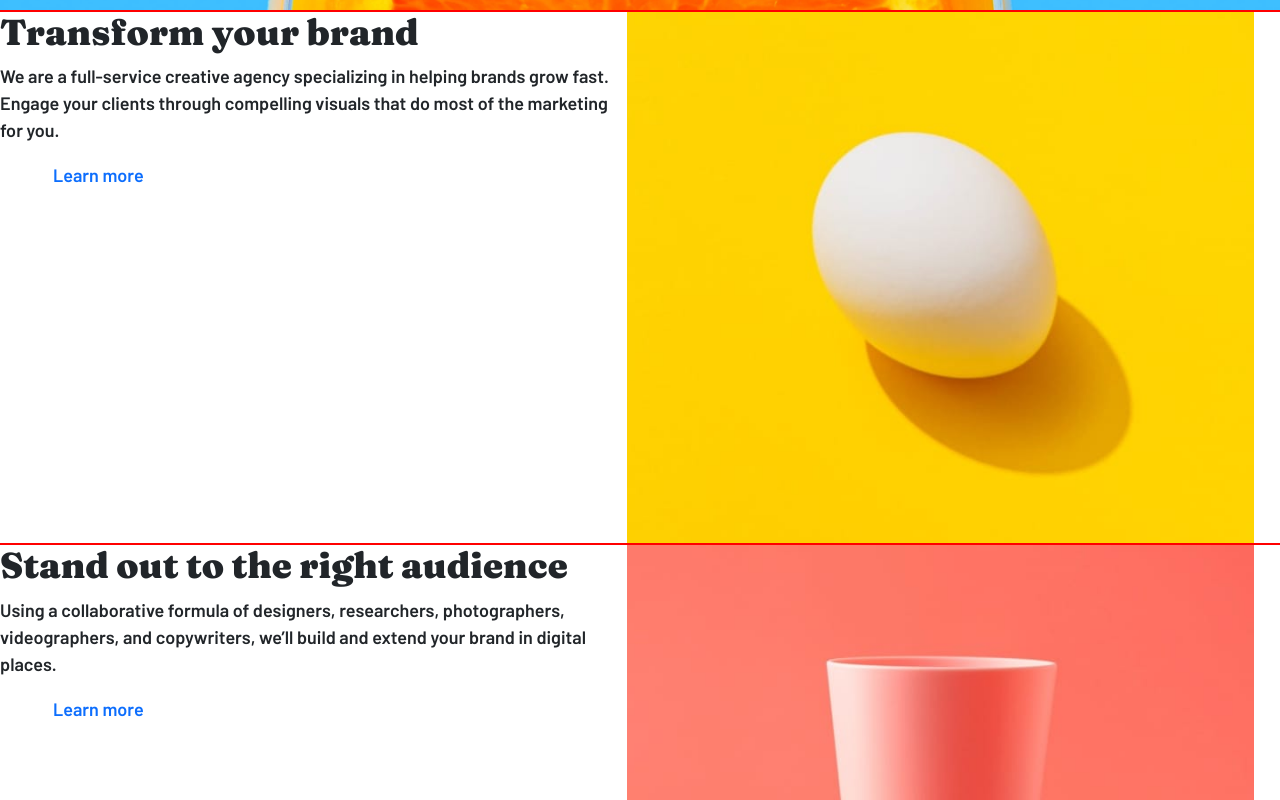
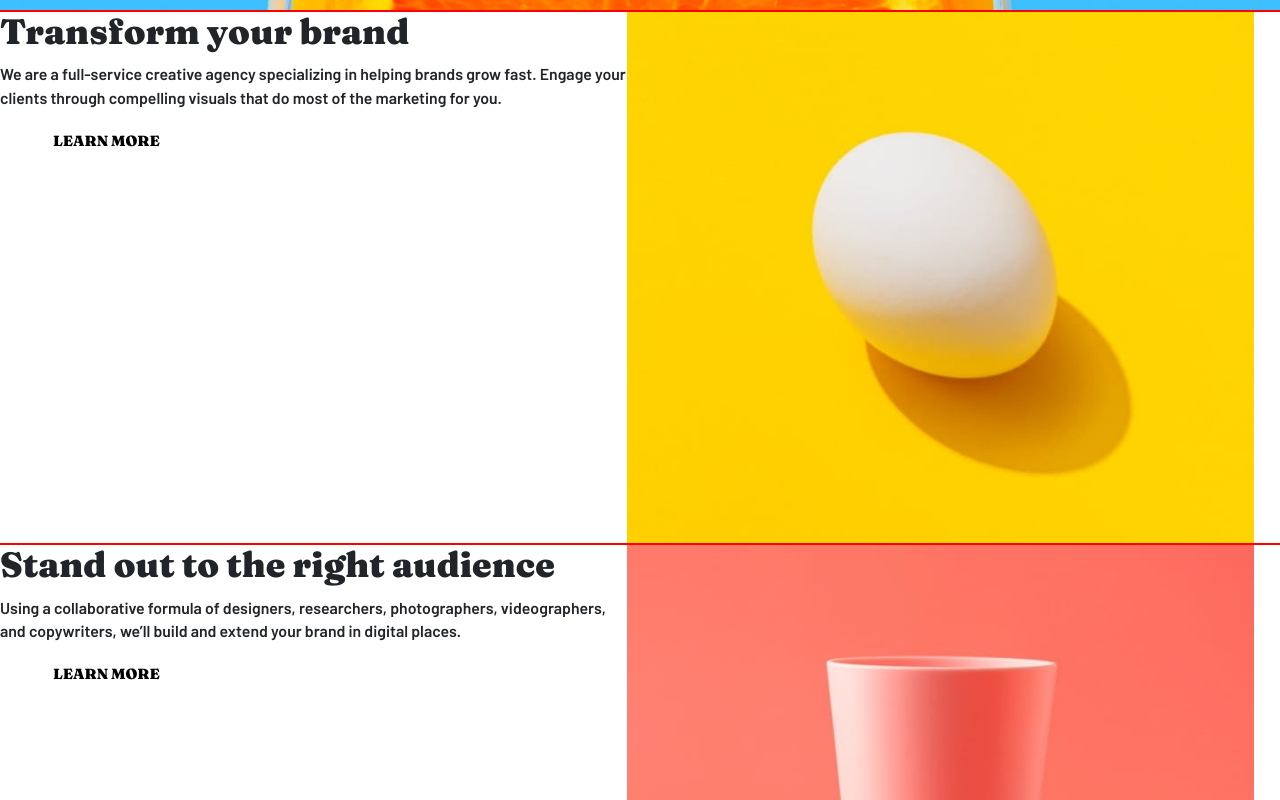
Before and after one commit to gusfoca/sunnyside-agency-landing, a plain HTML site: page index.html in a window 1280 px wide. Shown: the part 700-1500 px from the top of the page. Drawn offline with Linux system fonts and the light colour scheme.

Commit message:
Set font style and size for line-item-reverse

```diff
--- a/index.html
+++ b/index.html
@@ -59,7 +59,7 @@
                 Engage your clients through compelling visuals that do most of the marketing for you.
             </p>
 
-            <a class="learn-more-link-transform" href="#">Learn more<div></div></a>
+            <a class="learn-more-link-transform" href="#">LEARN MORE<div></div></a>
 
         </div>
 
@@ -77,7 +77,7 @@
                 Using a collaborative formula of designers, researchers, photographers, videographers, and copywriters, we’ll build and extend your brand in digital places.
             </p>
 
-            <a class="learn-more-link-stand-out" href="#">Learn more<div></div></a>
+            <a class="learn-more-link-stand-out" href="#">LEARN MORE<div></div></a>
 
         </div>
 
--- a/sass/_line-item.scss
+++ b/sass/_line-item.scss
@@ -47,6 +47,29 @@ $desktop-img-path: "./images/desktop";
     &-reverse {
 
         flex-wrap: wrap-reverse;
+
+        > div {
+
+            font-size: 1.24vw;
+
+            h2 {
+
+                font-size: 2.75vw;
+
+            }
+
+            a {
+
+                font-family: Fraunces;
+
+                font-size: 1.15vw;
+
+                font-weight: bold;
+
+                color: black;
+
+            }
+        }
 
     }
 
```
Also changed, not shown: style.css.
